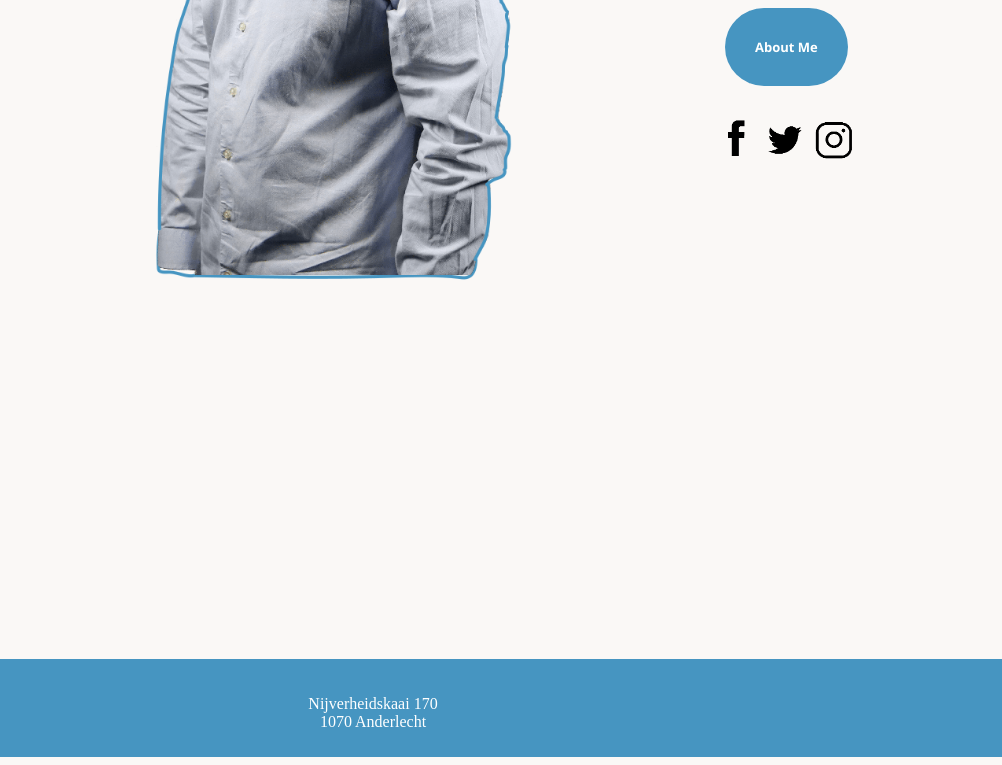
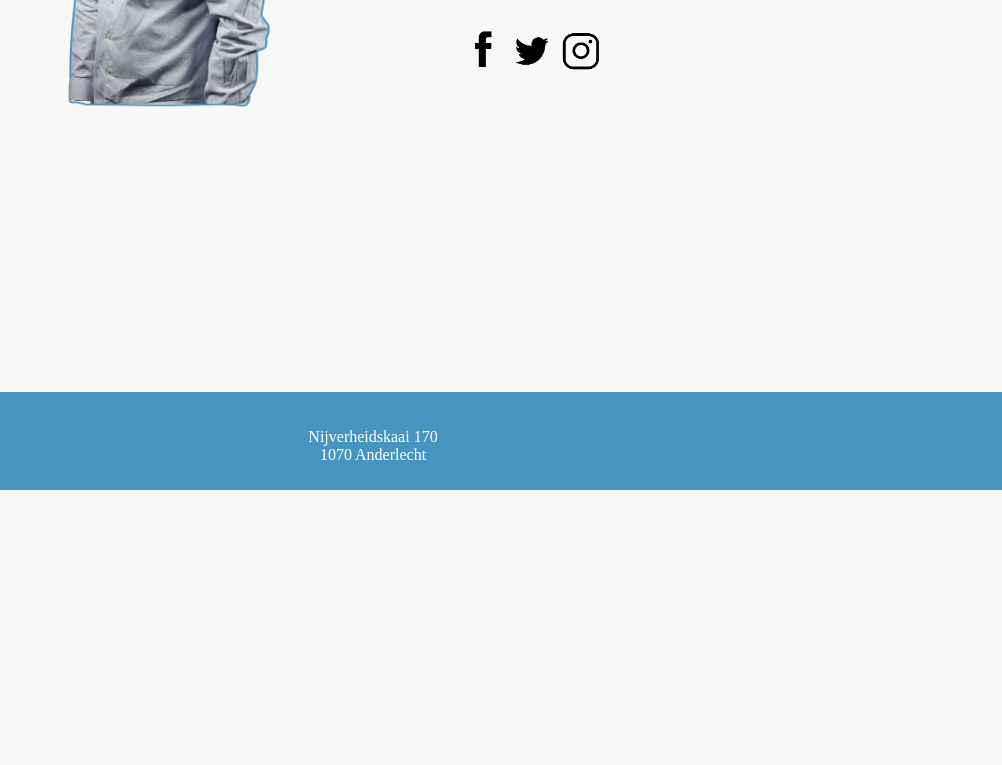
Before and after one commit to EHB-MCT/web1-courseproject-micheeminsoto, a plain HTML site: page docs/home.html in a window 1280 px wide. Shown: the part 482-1247 px from the top of the page, without its empty margins (267-1269 px from the left). After the commit the page ends 980 px from the top, so only its background shows below. Drawn offline with nearby package versions, Linux system fonts and the light colour scheme; a web font is replaced by a local one.

Commit message:
wijziging positie text

```diff
--- a/docs/home.css
+++ b/docs/home.css
@@ -30,21 +30,25 @@ nav ul{
 	display: flex;
 	align-items: center;
 
+
 }
 
 .profile-pic{
-	position: relative;
+	margin: auto;
+
 }
 
 .profile-pic img{
 	width: 70%;
-	margin-left: 215px;
-	margin-top: -25%;
+	margin-left: 35%;
+	margin-top: -15%;
+
 }
 
 .intro-text{
-	margin-top: 100px;
-	margin-left: -215px;
+	margin: auto;
+	margin-right:  20%;
+	margin-top: 15%;
 }
 
 
@@ -54,6 +58,7 @@ nav ul{
 	font-weight: bold;
 	font-size: 40px;
 	margin-bottom: 10px;
+
 }
 
 .intro-text h2{
```
